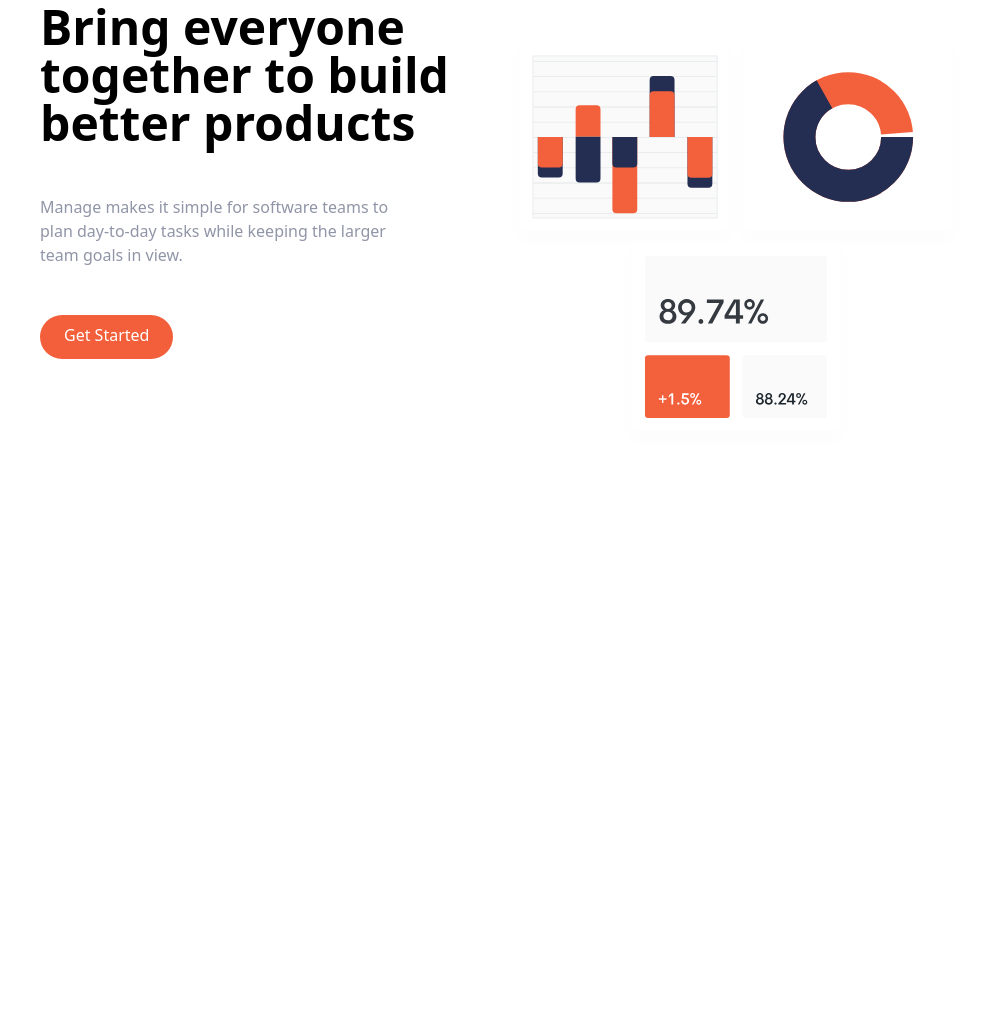
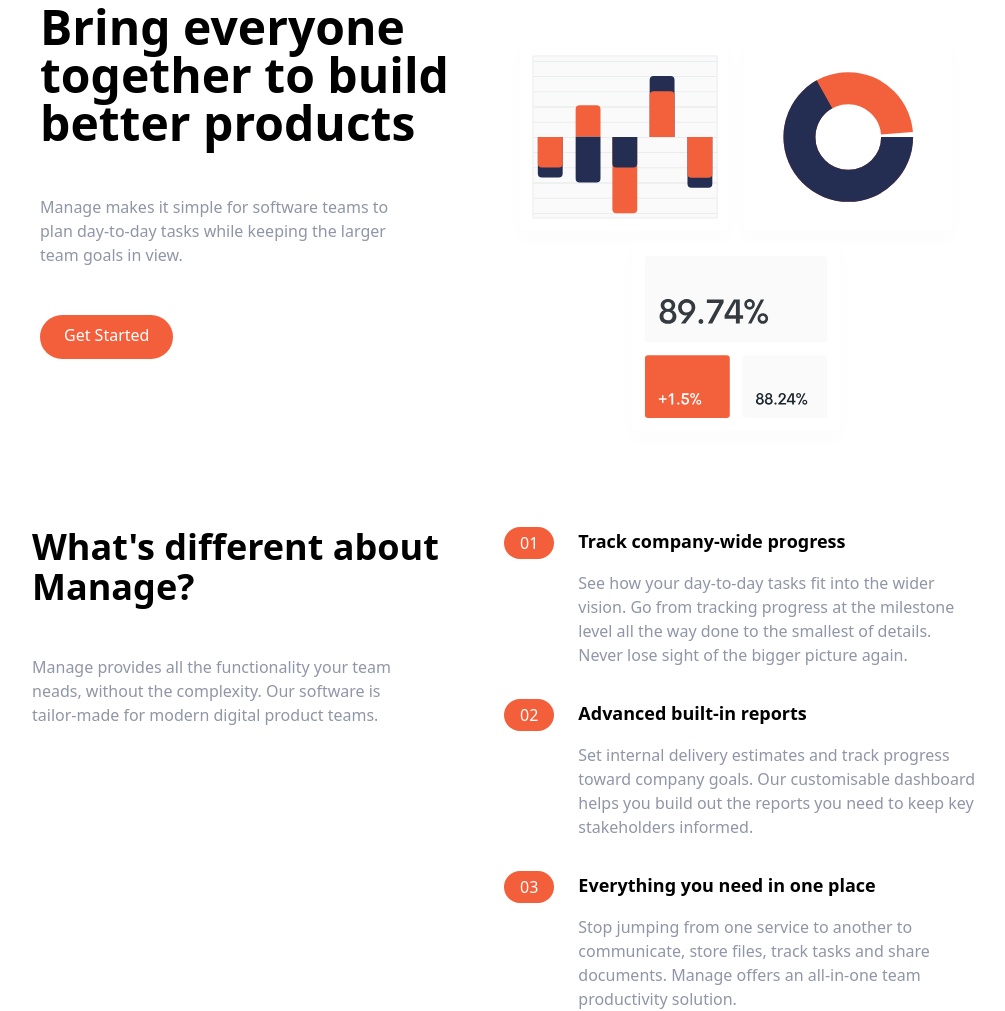
Before and after one commit to vasivuk/tailwind-tutorial, a website: page index.html in a window 1280 px wide. Shown: the part 129-1140 px from the top of the page, without its empty margins (136-1141 px from the left). Before the commit the page ends 800 px from the top, so only its background shows below. Drawn offline with Linux system fonts and the light colour scheme.

Commit message:
Added Features section

```diff
--- a/index.html
+++ b/index.html
@@ -52,5 +52,84 @@
             </div>
         </div>
     </section>
+
+    <!-- Features Section -->
+    <section id="features">
+        <!-- Flex Container -->
+        <div class="container flex flex-col px-4 mx-auto mt-10 space-y-12 md:space-y-0 md:flex-row">
+            <!-- What's Different -->
+            <div class="flex flex-col space-y-12 md:w-1/2">
+                <h2 class="max-w-md text-4xl font-bold text-center md:text-left">
+                    What's different about Manage?
+                </h2>
+                <p class="max-w-sm text-center text-darkGrayishBlue md:text-left">
+                    Manage provides all the functionality your team neads, without the complexity. Our software is tailor-made for modern digital product teams.
+                </p>
+            </div>
+            <!-- Numbered List -->
+            <div class="flex flex-col space-y-8 md:w-1/2">
+                <!-- List Item 1 -->
+                <div class="flex flex-col space-y-3 md:space-y-0 md:space-x-6 md:flex-row">
+                    <!-- Heading -->
+                    <div class="rounded-l-full bg-brightRedSupLight md:bg-transparent">
+                        <div class="flex items-center space-x-2">
+                            <div class="px-4 py-2 text-white rounded-full md:py-1 bg-brightRed">01</div>
+                            <h3 class="text-base font-bold md:mb-4 md:hidden">
+                                Track company-wide progress
+                            </h3>
+                        </div>
+                    </div>
+                    <div>
+                        <h3 class="hidden mb-4 text-lg font-bold md:block">
+                            Track company-wide progress
+                        </h3>
+                        <p class="text-darkGrayishBlue">
+                            See how your day-to-day tasks fit into the wider vision. Go from tracking progress at the milestone level all the way done to the smallest of details. Never lose sight of the bigger picture again.
+                        </p>
+                    </div>
+                </div>
+                <!-- List Item 2 -->
+                <div class="flex flex-col space-y-3 md:space-y-0 md:space-x-6 md:flex-row">
+                    <!-- Heading -->
+                    <div class="rounded-l-full bg-brightRedSupLight md:bg-transparent">
+                        <div class="flex items-center space-x-2">
+                            <div class="px-4 py-2 text-white rounded-full md:py-1 bg-brightRed">02</div>
+                            <h3 class="text-base font-bold md:mb-4 md:hidden">
+                                Advanced built-in reports
+                            </h3>
+                        </div>
+                    </div>
+                    <div>
+                        <h3 class="hidden mb-4 text-lg font-bold md:block">
+                            Advanced built-in reports
+                        </h3>
+                        <p class="text-darkGrayishBlue">
+                            Set internal delivery estimates and track progress toward company goals. Our customisable dashboard helps you build out the reports you need to keep key stakeholders informed.
+                        </p>
+                    </div>
+                </div>
+                <!-- List Item 3 -->
+                <div class="flex flex-col space-y-3 md:space-y-0 md:space-x-6 md:flex-row">
+                    <!-- Heading -->
+                    <div class="rounded-l-full bg-brightRedSupLight md:bg-transparent">
+                        <div class="flex items-center space-x-2">
+                            <div class="px-4 py-2 text-white rounded-full md:py-1 bg-brightRed">03</div>
+                            <h3 class="text-base font-bold md:mb-4 md:hidden">
+                                Everything you need in one place
+                            </h3>
+                        </div>
+                    </div>
+                    <div>
+                        <h3 class="hidden mb-4 text-lg font-bold md:block">
+                            Everything you need in one place
+                        </h3>
+                        <p class="text-darkGrayishBlue">
+                            Stop jumping from one service to another to communicate, store files, track tasks and share documents. Manage offers an all-in-one team productivity solution.
+                        </p>
+                    </div>
+                </div>
+            </div>
+        </div>
+    </section>
 </body>
 </html>
```
Also changed, not shown: dist/main.css.
